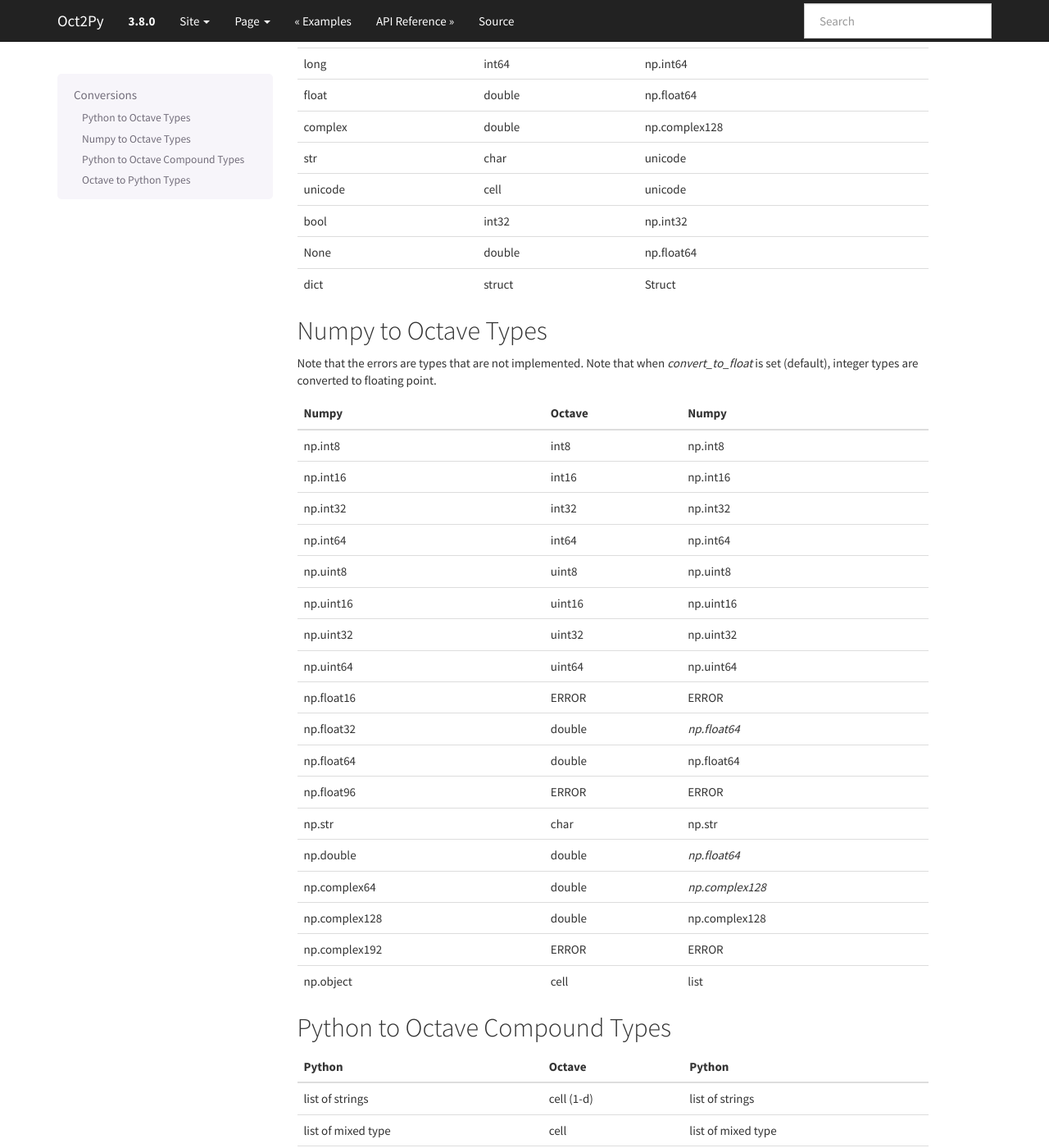
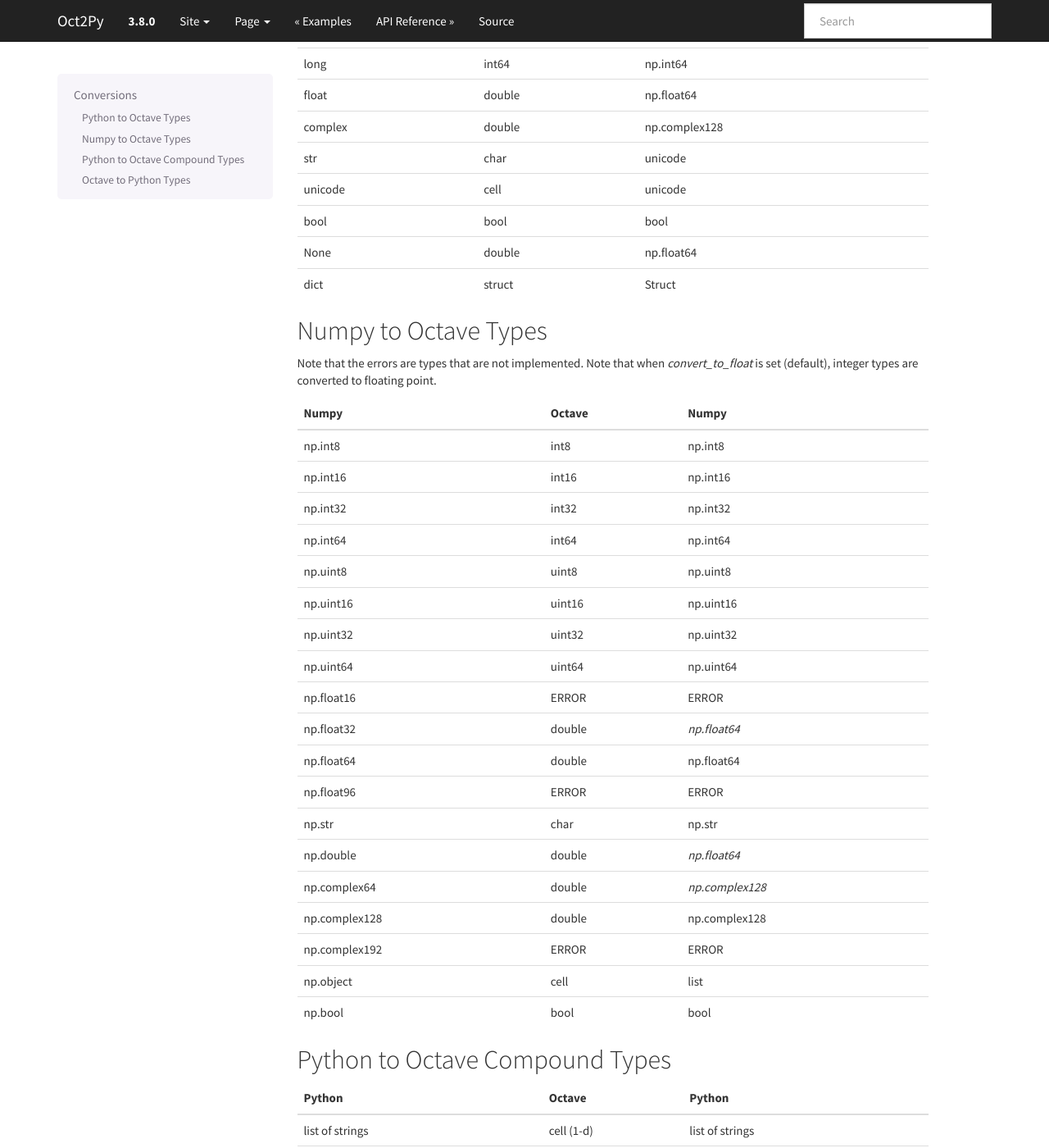
Before and after one commit to blink1073/oct2py, a Sphinx documentation site: the page built from docs/source/conversions.rst, in a window 1280 px wide and 1400 px high, scrolled down 263 px. Shown: the whole window at 82% size. Built offline with Sphinx 7.4.7, drawn with Linux system fonts in a browser that asks for light colours.

```diff
--- a/docs/source/conversions.rst
+++ b/docs/source/conversions.rst
@@ -17,7 +17,7 @@ float           double         np.float64
 complex         double         np.complex128
 str             char           unicode
 unicode         cell           unicode
-bool            int32          np.int32
+bool            bool           bool
 None            double         np.float64
 dict            struct         Struct
 =============   ===========    =============
@@ -50,6 +50,7 @@ np.complex64    double         *np.complex128*
 np.complex128   double         np.complex128
 np.complex192   ERROR          ERROR
 np.object       cell           list
+np.bool         bool           bool
 =============   ===========    =============
 
 Python to Octave Compound Types
```
Also changed, not shown: 1 other file.
